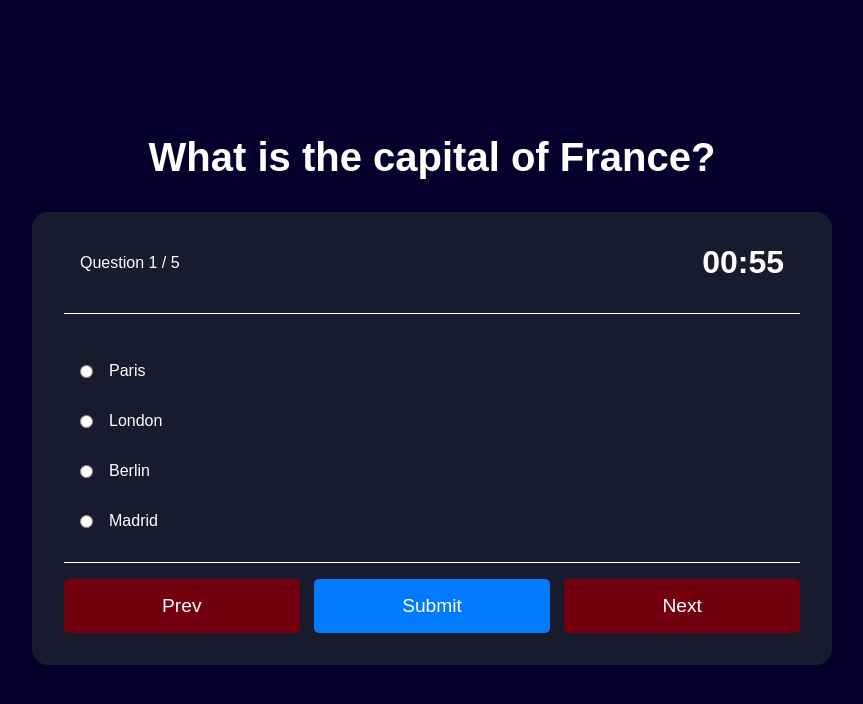
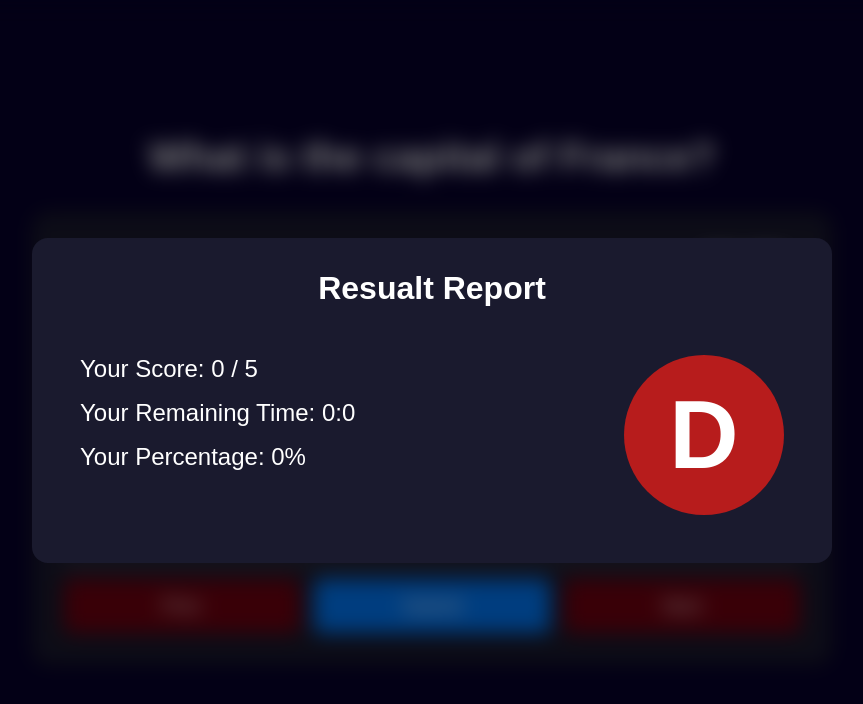
Before and after one commit to sobhankj/Front-End-mini-Projects, a plain HTML site: page Online Quiz/index.html in a window 1280 px wide. Shown: the whole page, without its empty margins (208-1071 px from the left). Drawn offline with Linux system fonts and the light colour scheme.

Commit message:
fix bug for show resualt when time was ended

```diff
--- a/Online Quiz/index.html
+++ b/Online Quiz/index.html
@@ -13,12 +13,12 @@
             <h1 class="resualt_report_title">Resualt Report</h1>
             <div class="resualt_report_score">
                 <div class="AnsResInfo">
-                    <p class="res_score">Your Score: <span class="res_score_value">10/10</span></p>
-                    <p class="res_time">Your Remaining Time: <span class="res_time_value">10 minutes</span></p>
-                    <p class="res_percentage">Your Percentage: <span class="res_percentage_value">100%</span></p>
+                    <p class="res_score">Your Score: <span class="res_score_value"></span></p>
+                    <p class="res_time">Your Remaining Time: <span class="res_time_value"></span></p>
+                    <p class="res_percentage">Your Percentage: <span class="res_percentage_value"></span></p>
                 </div>
                 <div class="AnsResCircul">
-                    <p>A</p>
+                    <p></p>
                 </div>
             </div>
         </div>
--- a/Online Quiz/scripts/script.js
+++ b/Online Quiz/scripts/script.js
@@ -33,8 +33,8 @@ const questions = [
 
 let currentQuestion = 0;
 let score = 0;
-let minutes = 1;
-let seconds = 0;
+let minutes = 0;
+let seconds = 2;
 let timer;
 
 const index_questionElem = document.querySelector(".index_question");
@@ -84,6 +84,7 @@ timer = setInterval(() => {
     if (minutes === 0 && seconds === 0) {
         clearInterval(timer);
         resualt_reportElem.classList.remove("hidden");
+        calculateResualt();
     }
 }, 1000);
 
```
